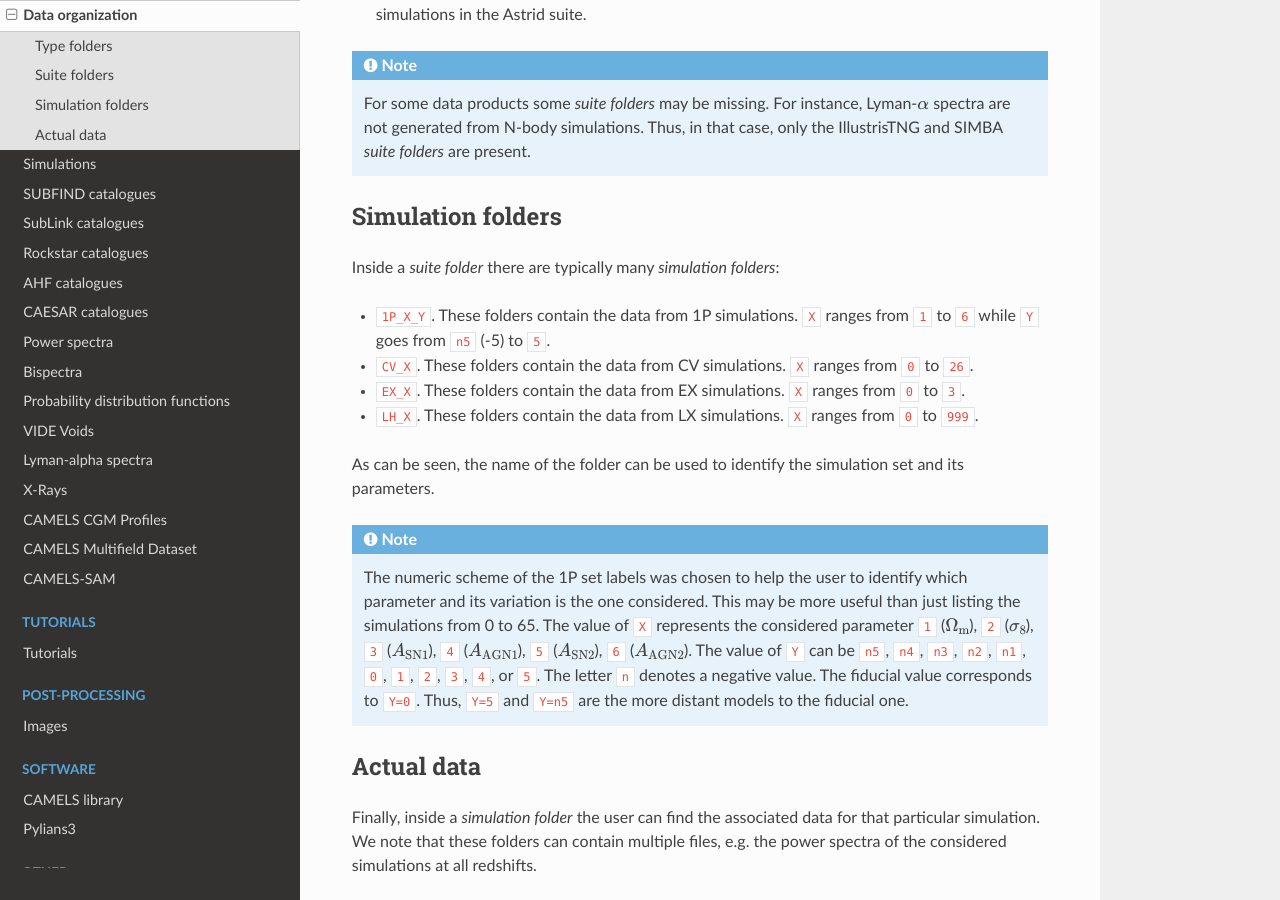
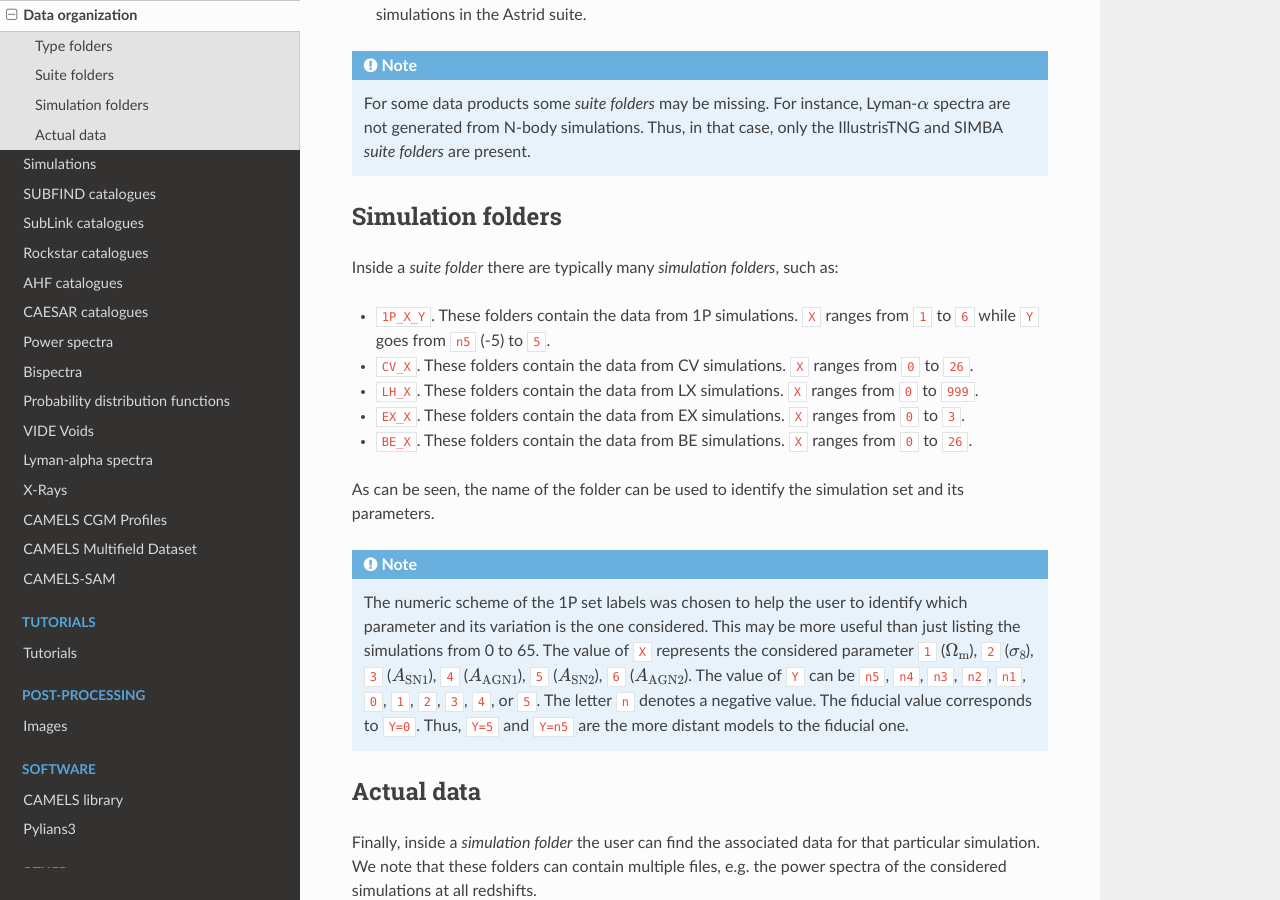
Before and after one commit to franciscovillaescusa/CAMELS, a Sphinx documentation site: the page built from docs/source/organization.rst, in a window 1280 px wide and 900 px high, scrolled down 1051 px. Built offline with Sphinx 7.4.7 and the Read the Docs theme 2.0.0, drawn with Linux system fonts in a browser that asks for light colours; pages that are not in the unit, such as notebooks, are missing from menus.

Commit message:
added BE to organization.rst

```diff
--- a/docs/source/organization.rst
+++ b/docs/source/organization.rst
@@ -53,12 +53,13 @@ Inside the considered `type folder`, there are different `suite folders`:
 Simulation folders
 ~~~~~~~~~~~~~~~~~~
 
-Inside a `suite folder` there are typically many `simulation folders`:
+Inside a `suite folder` there are typically many `simulation folders`, such as:
 
 - ``1P_X_Y``. These folders contain the data from 1P simulations. ``X`` ranges from ``1`` to ``6`` while ``Y`` goes from ``n5`` (-5) to ``5``.
 - ``CV_X``. These folders contain the data from CV simulations. ``X`` ranges from ``0`` to ``26``.
+- ``LH_X``. These folders contain the data from LX simulations. ``X`` ranges from ``0`` to ``999``.
 - ``EX_X``. These folders contain the data from EX simulations. ``X`` ranges from ``0`` to ``3``.
-- ``LH_X``. These folders contain the data from LX simulations. ``X`` ranges from ``0`` to ``999``.
+- ``BE_X``. These folders contain the data from BE simulations. ``X`` ranges from ``0`` to ``26``.
 
 As can be seen, the name of the folder can be used to identify the simulation set and its parameters.
 
```
